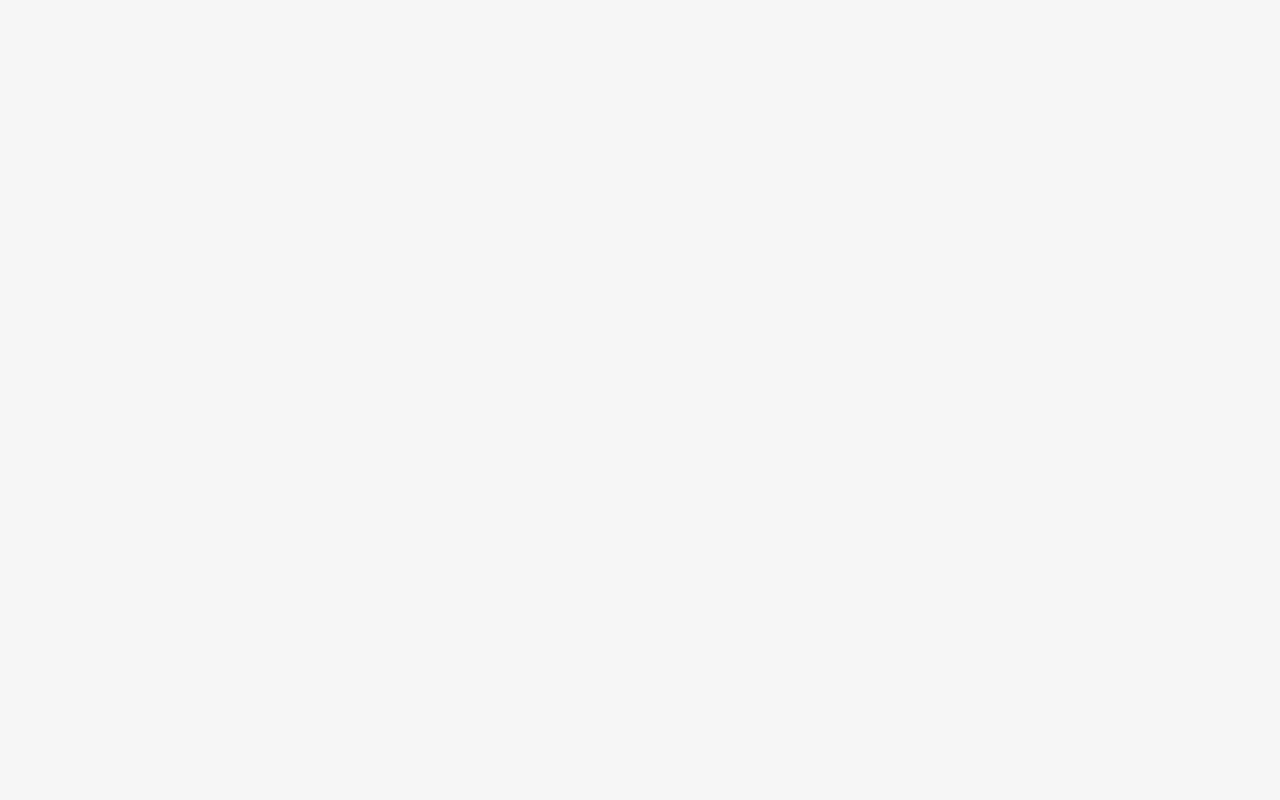
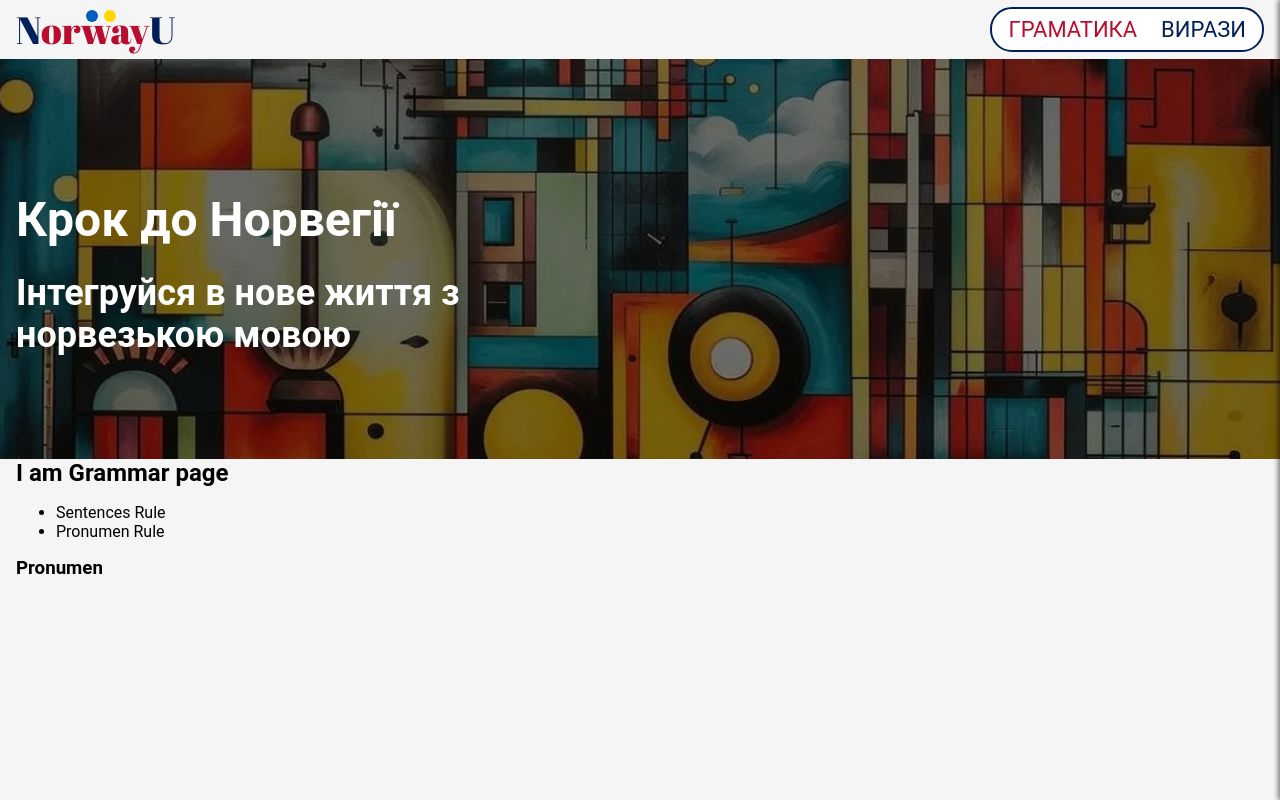
Before and after one commit to dmkomur/nu-frontend, a React (Vite) app: page /grammar/pronumen in a window 1280 px wide. Before the commit this address had no page. Built offline with nearby package versions, Linux system fonts and the light colour scheme.

Commit message:
feat: grammar route

```diff
--- a/src/App.jsx
+++ b/src/App.jsx
@@ -1,15 +1,18 @@
 import { Route, Routes } from "react-router-dom";
-import Layout from "./pages/Layout";
+import Layout from "./pages/layout";
+import HomePage from "./pages/homePage";
 import GrammarPage from "./pages/GrammarPage";
-import ExpresionsPage from "./pages/ExpressionsPage";
-import HomePage from "./pages/HomePage";
+import ExpresionsPage from "./pages/expressionsPage";
+import Rule from "./components/Rules/Rule";
 
 function App() {
     return (
         <Routes>
             <Route path="/" element={<Layout />}>
                 <Route index element={<HomePage />}></Route>
-                <Route path="/grammar" element={<GrammarPage />}></Route>
+                <Route path="/grammar" element={<GrammarPage />}>
+                    <Route path=":rule" element={<Rule />} />
+                </Route>
                 <Route path="/expressions" element={<ExpresionsPage />}></Route>
             </Route>
         </Routes>
--- a/src/components/Expressions/RadiobuttonGroup.styled.js
+++ b/src/components/Expressions/RadiobuttonGroup.styled.js
@@ -6,6 +6,7 @@ const StyledRadioGroup = styled.div`
     gap: 16px;
     padding: 24px;
     justify-content: center;
+    flex-wrap: wrap;
 `;
 
 export default StyledRadioGroup;
--- /dev/null
+++ b/src/components/Rules/Rule.jsx
@@ -0,0 +1,22 @@
+import { useParams } from "react-router-dom";
+import RulePronumen from "./RulePronumen/RulePronumen";
+import RuleSentences from "./RuleSentences/RuleSentences";
+
+function Rule() {
+    const { rule } = useParams(); // Получаем параметр rule из URL
+
+    const renderRule = () => {
+        switch (rule) {
+            case "sentences":
+                return <RuleSentences />;
+            case "pronumen":
+                return <RulePronumen />;
+            default:
+                return <p>Please select a valid grammar rule.</p>;
+        }
+    };
+
+    return <div>{renderRule()}</div>;
+}
+
+export default Rule;
--- /dev/null
+++ b/src/components/Rules/RulePronumen/RulePronumen.jsx
@@ -0,0 +1,5 @@
+const RulePronumen = () => {
+    return <h3>Pronumen</h3>;
+};
+
+export default RulePronumen;
--- /dev/null
+++ b/src/components/Rules/RuleSentences/RuleSentences.jsx
@@ -0,0 +1,4 @@
+const RuleSentences = () => {
+    return <h3>Sentences</h3>;
+};
+export default RuleSentences;
--- a/src/pages/GrammarPage.jsx
+++ b/src/pages/GrammarPage.jsx
@@ -1,9 +1,22 @@
+import { Outlet } from "react-router-dom";
 import Container from "../components/common/container/Container";
+import { NavLink } from "react-router-dom";
 
 const GrammarPage = () => {
     return (
         <Container>
             <h2>I am Grammar page</h2>
+            <nav>
+                <ul>
+                    <li>
+                        <NavLink to="sentences">Sentences Rule</NavLink>
+                    </li>
+                    <li>
+                        <NavLink to="pronumen">Pronumen Rule</NavLink>
+                    </li>
+                </ul>
+            </nav>
+            <Outlet />
         </Container>
     );
 };
--- a/src/pages/expressionsPage.jsx
+++ b/src/pages/expressionsPage.jsx
@@ -8,7 +8,7 @@ import StyledRadioButton from "../components/Expressions/Radiobutton.styled";
 import Pagination from "../components/Expressions/ExpressionsPagination";
 
 const ExpresionsPage = () => {
-    const options = ["Все", "Побут", "Школа", "Лікарня"];
+    const options = ["Все", "Побут", "Школа", "Лікарня", "Транспорт"];
 
     const [expressions, setExpressions] = useState([]);
     const [loading, setLoading] = useState(true);
```
